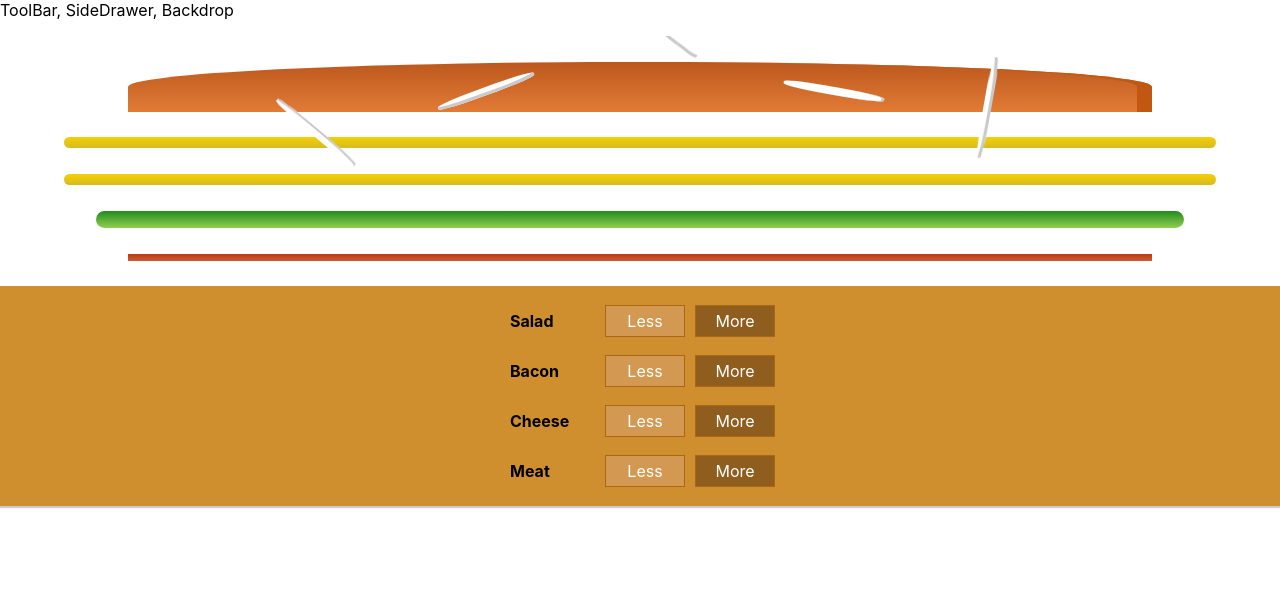
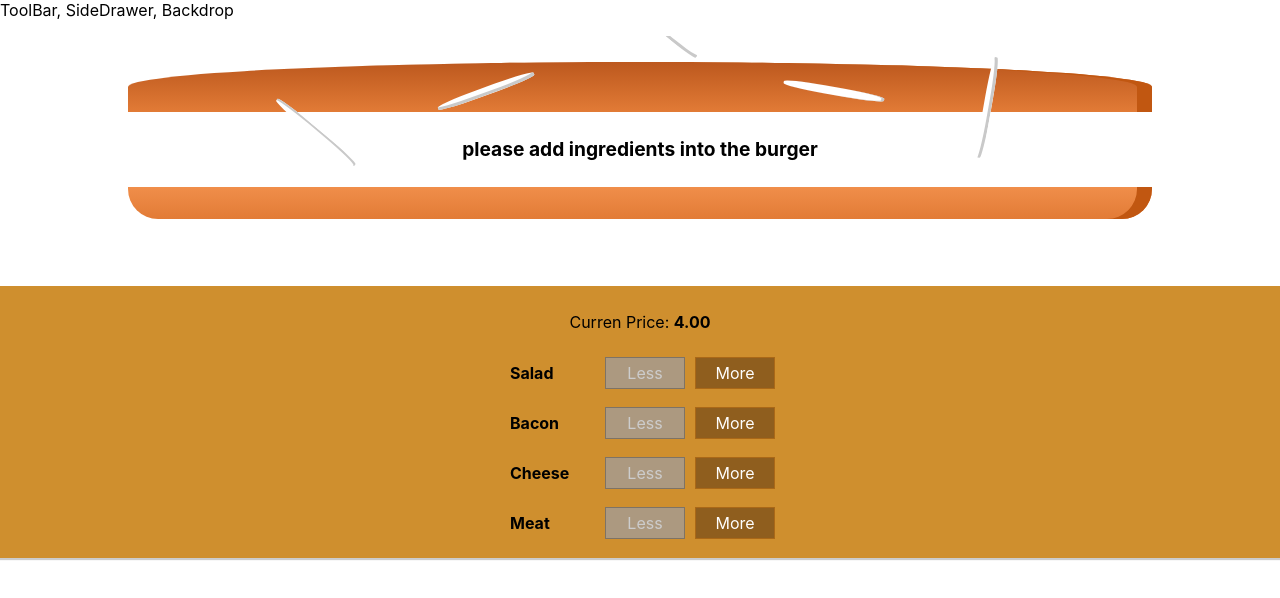
Before and after one commit to DipeshMaywade/burger-app, a React app: page / in a window 1280 px wide. Shown: the top 598 px of the page. Built offline with nearby package versions, Linux system fonts and the light colour scheme.

Commit message:
feat: ability to add and remove ingredientswith price

```diff
--- a/src/components/Burger/BuildControls/BuildControl/BuildControl.js
+++ b/src/components/Burger/BuildControls/BuildControl/BuildControl.js
@@ -5,8 +5,8 @@
     return (
         <div className={classes.BuildControl}>
             <div className={classes.Label}>{props.label}</div>
-            <button className= {classes.Less}>Less</button>
-            <button className= {classes.More}>More</button>
+            <button className= {classes.Less} onClick={props.removed} disabled={props.disabled}>Less</button>
+            <button className= {classes.More} onClick={props.added}>More</button>
         </div>
     )
 }
--- a/src/components/Burger/BuildControls/BuildControls.js
+++ b/src/components/Burger/BuildControls/BuildControls.js
@@ -14,8 +14,14 @@
 
     return (
         <div className = {classes.BuildControls}>
+            <p>Curren Price: <strong>{props.price.toFixed(2)}</strong></p>
             {controls.map(ctrl => (
-                <BuildControl key={ctrl.label} label={ctrl.label}/>
+                <BuildControl key={ctrl.label}
+                 label={ctrl.label}
+                 added= {() => props.ingredientAdded(ctrl.type)}
+                 removed= {() => props.ingredientRemover(ctrl.type)}
+                 disabled = {props.disabled[ctrl.type]}
+                 />
             ))}
         </div>
     )
--- a/src/containers/BurgerBuilder/BurgerBuilder.js
+++ b/src/containers/BurgerBuilder/BurgerBuilder.js
@@ -1,23 +1,74 @@
 import React, { Component } from 'react'
 import Burger from '../../components/Burger/Burger'
 import BuildControls from '../../components/Burger/BuildControls/BuildControls'
+
+const INGREDIENT_PRICE = {
+    cheese : 0.4,
+    salad : 0.5,
+    bacon : 0.7,
+    meat : 1.3,
+};
 
 export default class BurgerBuilder extends Component {
 
     state = {
         ingredients: {
-            cheese : 2,
-            salad : 1,
-            bacon : 2,
-            meat : 1,
+            cheese : 0,
+            salad : 0,
+            bacon : 0,
+            meat : 0,
+        },
+        totalPrice: 4
+    }
+
+    addIngredientsHandler = (type) => {
+         const oldCount = this.state.ingredients[type];
+         const updatedCount = oldCount + 1;
+         const updatedIngredients = {
+             ...this.state.ingredients
+         };
+         updatedIngredients[type] = updatedCount;
+         const priceAddition = INGREDIENT_PRICE[type];
+         const oldPrice = this.state.totalPrice;
+         const newPrice = oldPrice + priceAddition;
+         this.setState({totalPrice: newPrice, ingredients: updatedIngredients});
+     }
+
+     removeIngredientsHandler = (type) => {
+        const oldCount = this.state.ingredients[type];
+        if(oldCount <= 0){
+            return;
         }
+        const updatedCount = oldCount - 1;
+        const updatedIngredients = {
+            ...this.state.ingredients
+        };
+        updatedIngredients[type] = updatedCount;
+        const priceDeduction = INGREDIENT_PRICE[type];
+        const oldPrice = this.state.totalPrice;
+        const newPrice = oldPrice - priceDeduction;
+        this.setState({totalPrice: newPrice, ingredients: updatedIngredients});
     }
 
     render() {
+
+        const disabledInfo = {
+            ...this.state.ingredients
+        };
+
+        for(let key in disabledInfo) {
+            disabledInfo[key] = disabledInfo[key] <= 0
+        }
+
         return (
             <div>
                 <Burger ingredients={this.state.ingredients} />
-                <BuildControls/>
+                <BuildControls
+                    ingredientAdded = {this.addIngredientsHandler}
+                    ingredientRemover = {this.removeIngredientsHandler}
+                    disabled = {disabledInfo}
+                    price = {this.state.totalPrice}
+                    />
             </div>
         )
     }
```
